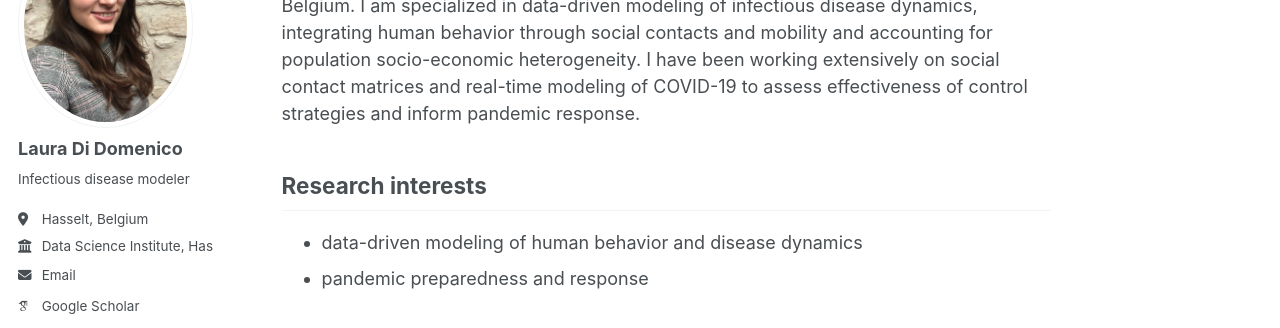
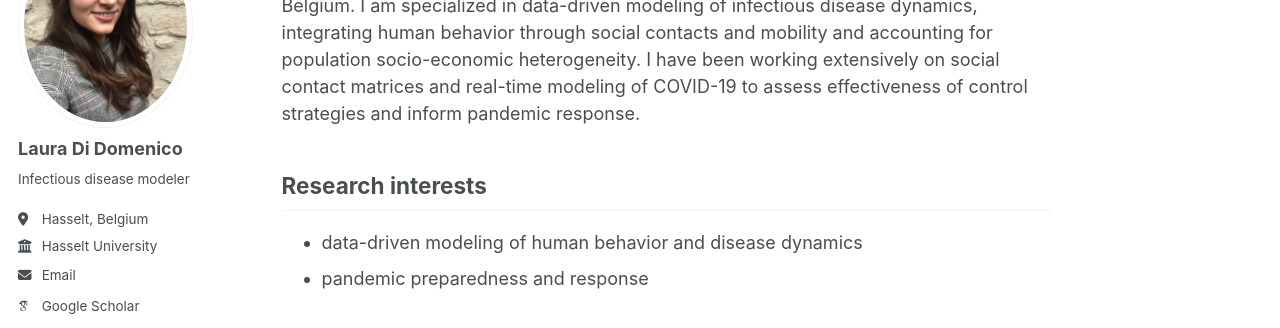
Before and after one commit to laura-didomenico/laura-didomenico.github.io, a Jekyll site: the page built from _pages/about.md, in a window 1280 px wide. Shown: the part 178-506 px from the top of the page. Built offline with Jekyll 4.4.1, drawn with Linux system fonts in a browser that asks for light colours; some web fonts are replaced; a script bundle is joined from its source files by our own code; library files that are not in the unit come from our copies.

Commit message:
Update employer name in configuration file

```diff
--- a/_config.yml
+++ b/_config.yml
@@ -28,7 +28,7 @@ author:
   pronouns         : # example: "she/her"
   bio              : "Infectious disease modeler"
   location         : "Hasselt, Belgium"
-  employer         : "Data Science Institute, Hasselt University"
+  employer         : "Hasselt University"
   uri              : # URL
   email            : "laura.didomenico@uhasselt.be"
 
```
